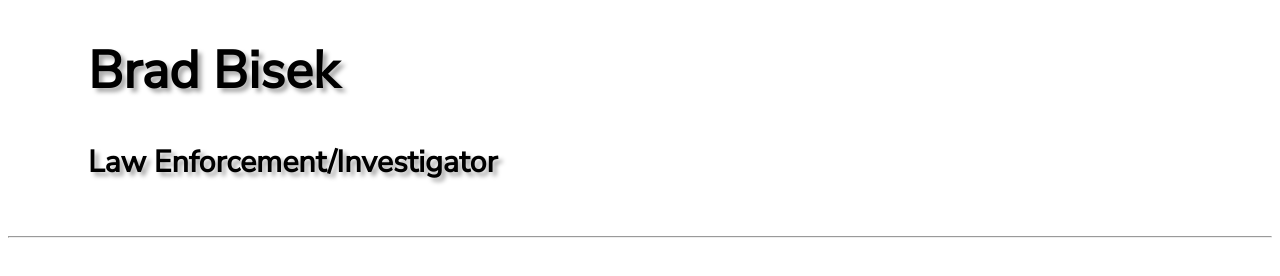
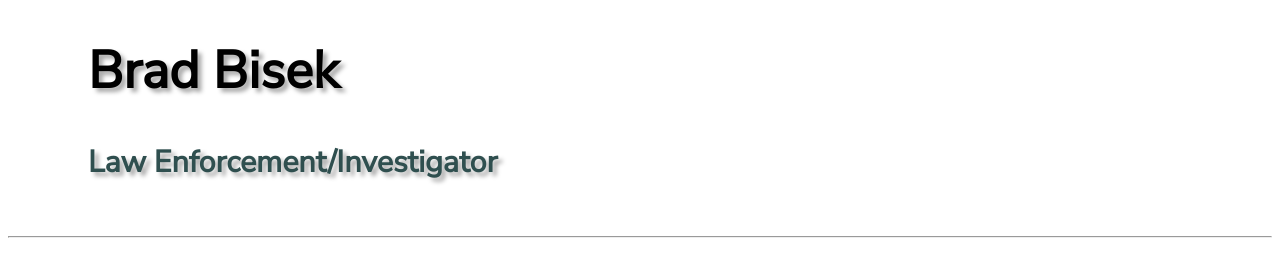
Before and after one commit to bradbisek/bradbisek.github.io, a plain HTML site: page index.html in a window 1280 px wide. Drawn offline with Linux system fonts and the light colour scheme.

Commit message:
Update style.css

```diff
--- a/style.css
+++ b/style.css
@@ -12,3 +12,6 @@ color: red;
     padding-bottom: 10px;
     padding-left: 80px;
 }
+h3 {
+  color:DarkSlateGray;
+}
```
